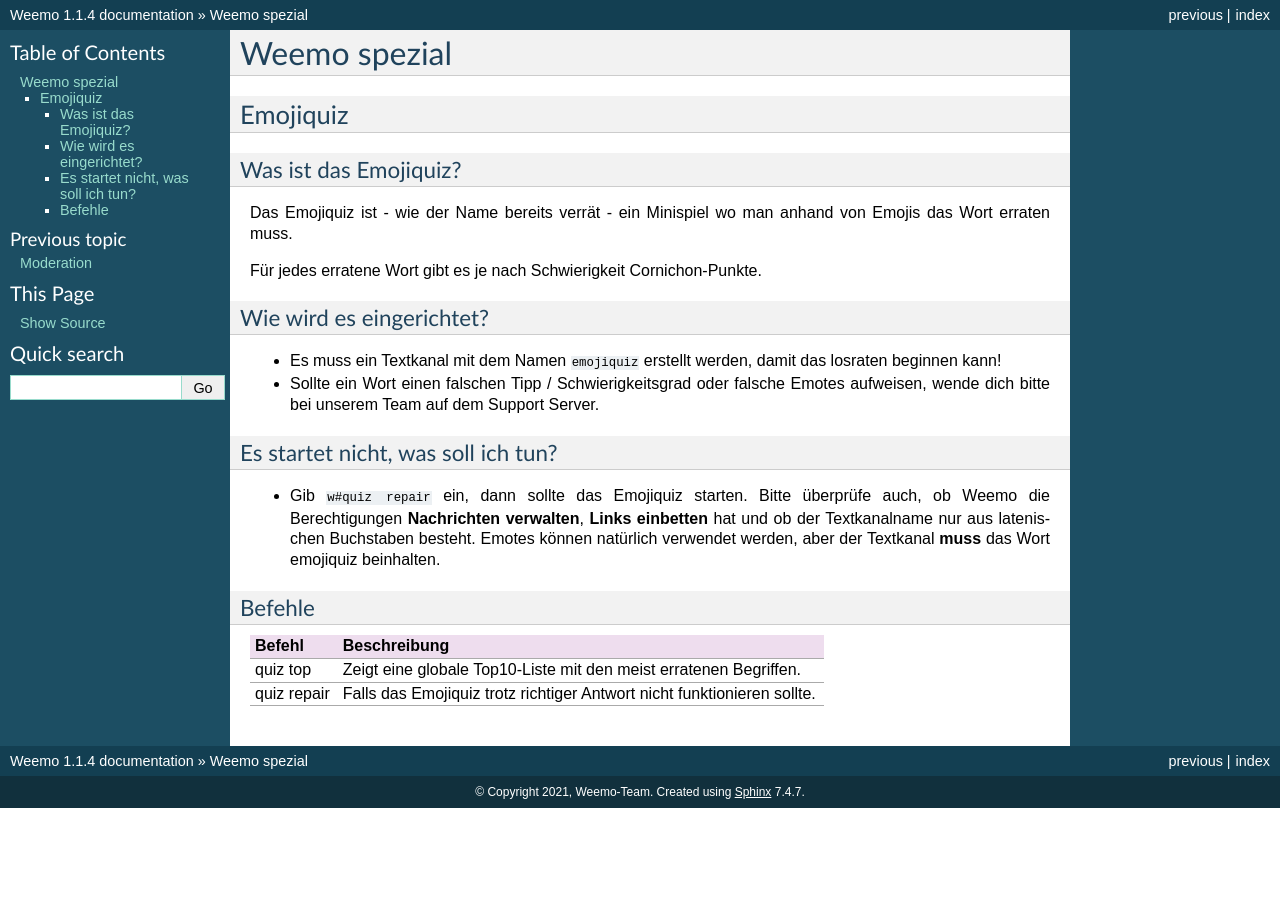
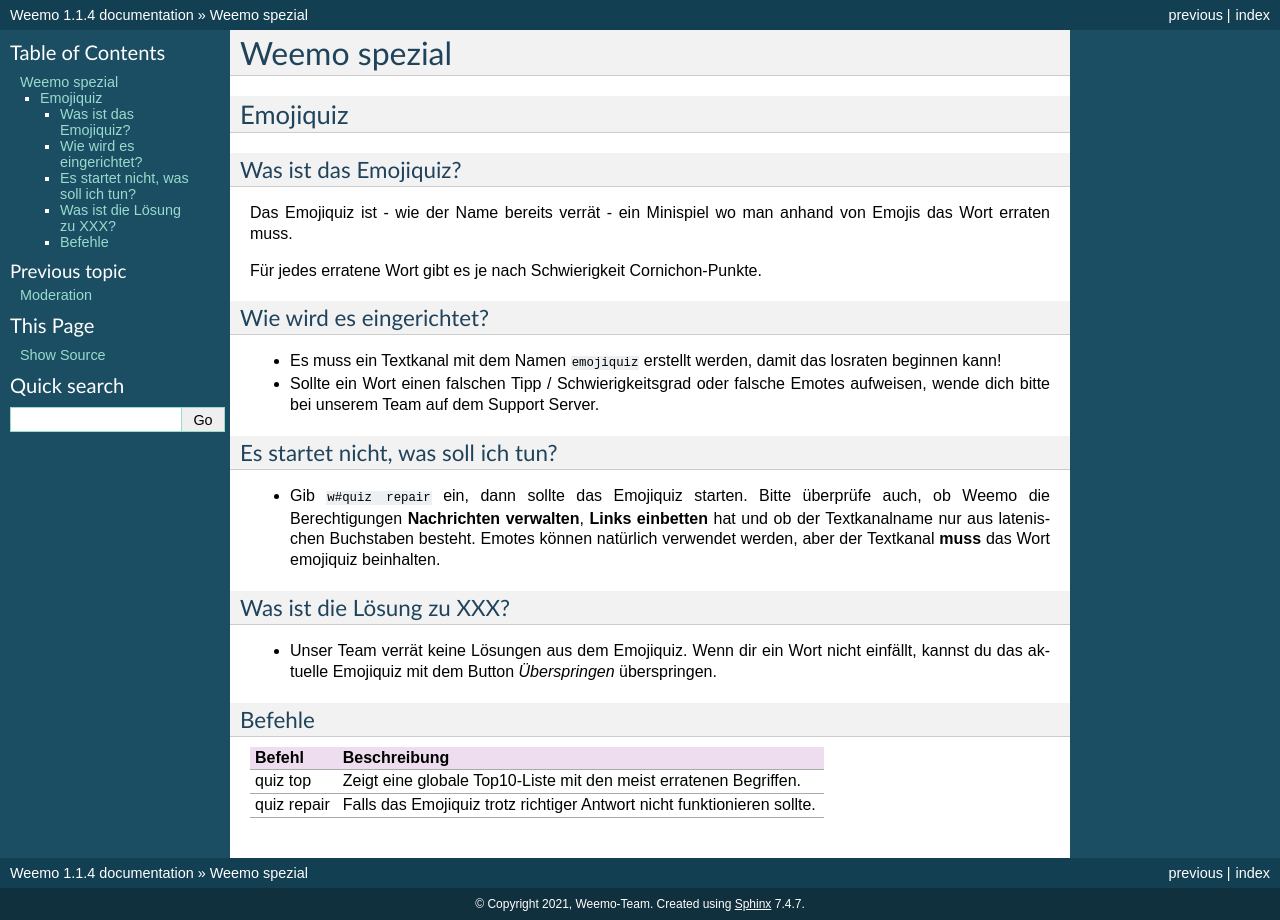
Before and after one commit to niborus/weemo-doc, a Sphinx documentation site: the page built from docs/weemo-spezial.rst, in a window 1280 px wide. Built offline with Sphinx 7.4.7, drawn with Linux system fonts in a browser that asks for light colours.

Commit message:
Add "Was ist die Lösung zu XXX?" to weemo-spezial

```diff
--- a/docs/weemo-spezial.rst
+++ b/docs/weemo-spezial.rst
@@ -24,6 +24,10 @@
 ^^^^^^^^^^^^^^^^^^^^^^^^^^^^^^^^^^^
 - Gib ``w#quiz repair`` ein, dann sollte das Emojiquiz starten. Bitte überprüfe auch, ob Weemo die Berechtigungen **Nachrichten verwalten**, **Links einbetten** hat und ob der Textkanalname nur aus latenischen Buchstaben besteht. Emotes können natürlich verwendet werden, aber der Textkanal **muss** das Wort emojiquiz beinhalten.
 
+Was ist die Lösung zu XXX?
+^^^^^^^^^^^^^^^^^^^^^^^^^^^^^^^^^^^
+- Unser Team verrät keine Lösungen aus dem Emojiquiz. Wenn dir ein Wort nicht einfällt, kannst du das aktuelle Emojiquiz mit dem Button `Überspringen` überspringen.
+
 .. _emojiquiz_befehle:
 
 Befehle
```
